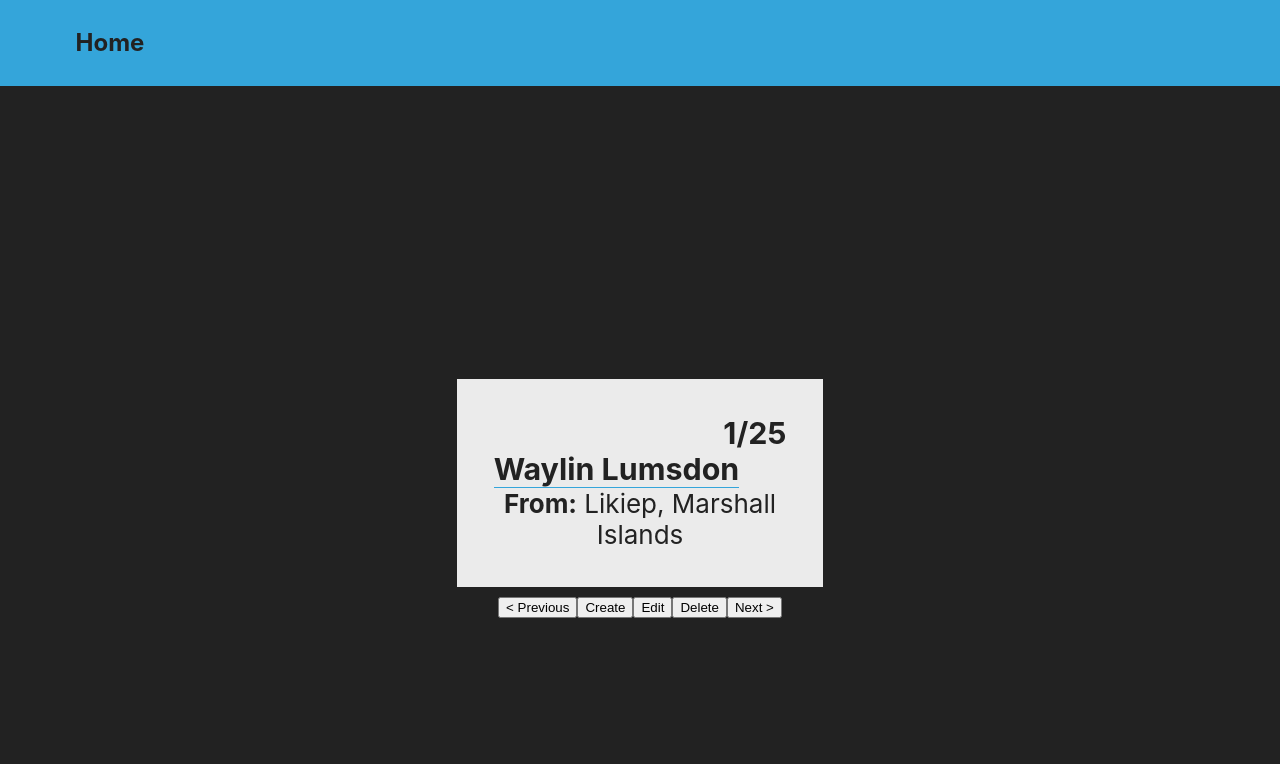
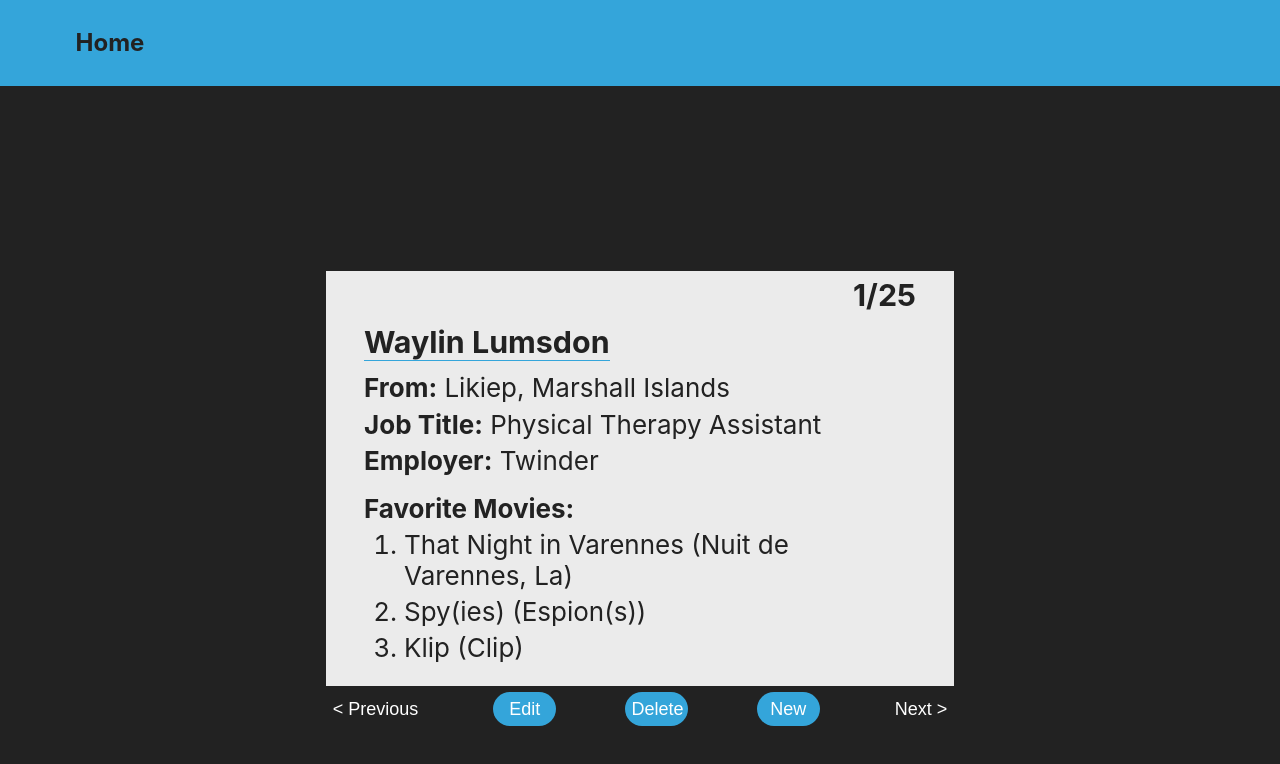
Before and after one commit to ctdupuis/user-directory, a React (Create React App) app: page / in a window 1280 px wide. Shown: the top 764 px of the page. Built offline with nearby package versions, Linux system fonts and the light colour scheme.

Commit message:
css cloned almost 1:1

```diff
--- a/src/components/Directory/Directory.css
+++ b/src/components/Directory/Directory.css
@@ -1,4 +1,41 @@
 .directory {
     color: #222222;
     padding: 10%;
+    width: 50%;
 }
+
+.controls {
+    display: flex;
+    justify-content: space-between;
+    margin-top: 1%;
+}
+
+button {
+    font-size: large;
+    padding: 1%;
+}
+
+.nav {
+    background: none;
+    color: white;
+    border: none;
+    text-decoration: blink;
+}
+
+.nav:hover {
+    cursor: pointer;
+    text-decoration: underline;
+}
+
+.crud {
+    background-color: #34a5da;
+    color: white;
+    border-radius: 20px;
+    border: none;
+    width: 10%;
+}
+
+.crud:hover {
+    cursor: pointer;
+    background-color: #2a81a9;
+}
--- a/src/components/Directory/Directory.js
+++ b/src/components/Directory/Directory.js
@@ -30,11 +30,11 @@ export default function Directory() {
         <div className="directory">
             <UserCard user={currentUser} min={min} max={max} />
             <div className="controls">
-                <button onClick={handleClick}>{prev}</button>
-                <button>Create</button>
-                <button>Edit</button>
-                <button>Delete</button>
-                <button onClick={handleClick}>{next}</button>
+                <button className="nav" onClick={handleClick}>{prev}</button>
+                <button className="crud">Edit</button>
+                <button className="crud">Delete</button>
+                <button className="crud">New</button>
+                <button className="nav" onClick={handleClick}>{next}</button>
             </div>
         </div>
 
--- a/src/components/Directory/UserCard/UserCard.css
+++ b/src/components/Directory/UserCard/UserCard.css
@@ -1,6 +1,23 @@
 .user-card {
     background-color: #ebebeb;
-    padding: 10%;
+    padding: 1% 6%;
+
+}
+
+.user-info {
+    text-align: left;
+}
+
+.title {
+    margin: 2% 0;
+}
+
+.location, .job-title, .employer, ol, li {
+    margin: 1% 0;
+}
+
+.movies {
+    margin: 3% 0;
 }
 
 .title {
--- a/src/components/Directory/UserCard/UserCard.js
+++ b/src/components/Directory/UserCard/UserCard.js
@@ -2,6 +2,8 @@ import React from 'react'
 import './UserCard.css'
 
 export default function UserCard({ user, min, max }) {
+    const favMovies = user.favoriteMovies.map((movie, idx) => <li key={idx}>{movie}</li>)
+
     return (
         <div className="user-card">
             <div className="index">
@@ -14,6 +16,18 @@ export default function UserCard({ user, min, max }) {
                 <div className="location">
                     <strong>From:</strong> {user.city}, {user.country}
                 </div>
+                <div className="job-title">
+                    <strong>Job Title:</strong> {user.title}
+                </div>
+                <div className="employer">
+                    <strong>Employer:</strong> {user.employer}
+                </div>
+                <div className="movies">
+                    <strong>Favorite Movies:</strong>
+                    <ol>
+                        {favMovies}
+                    </ol>
+                </div>
             </div>
         </div>
     )
```
